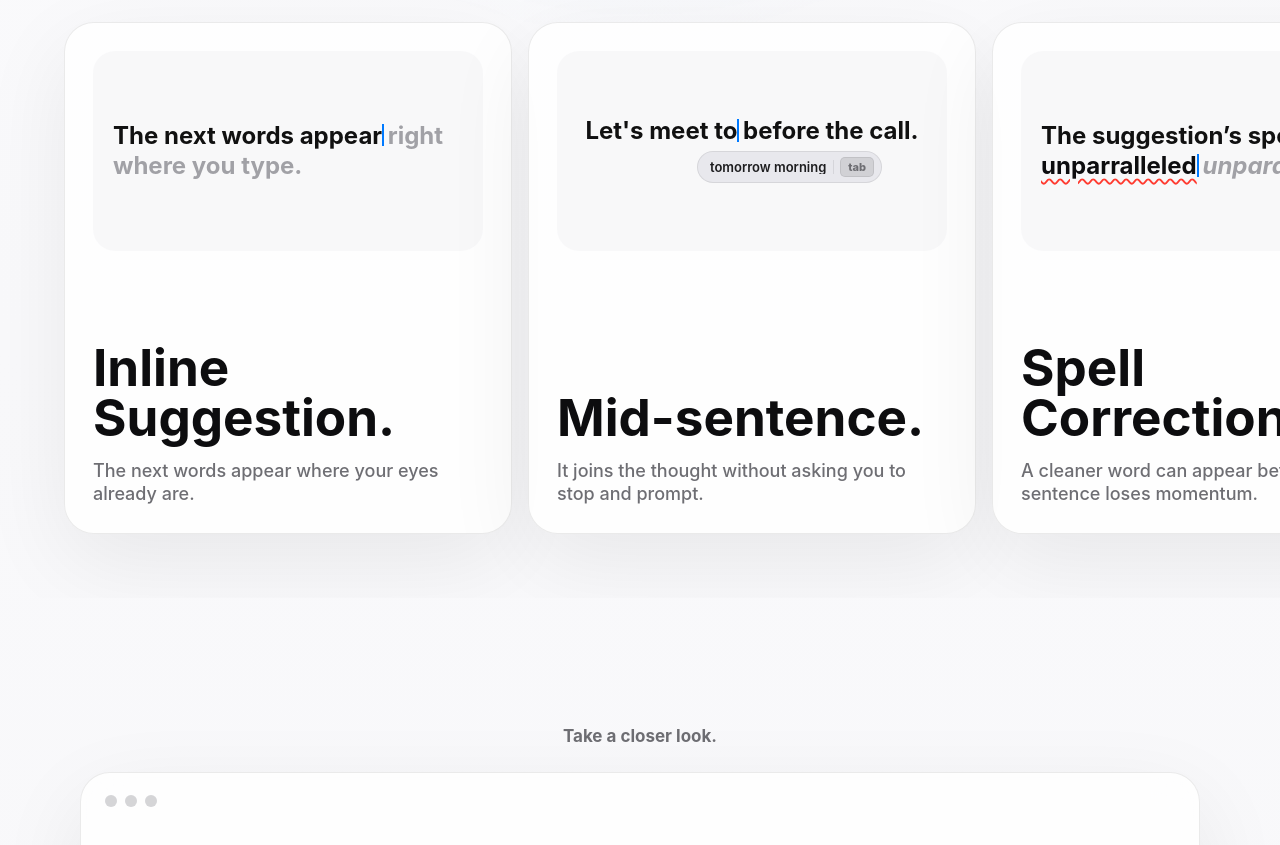
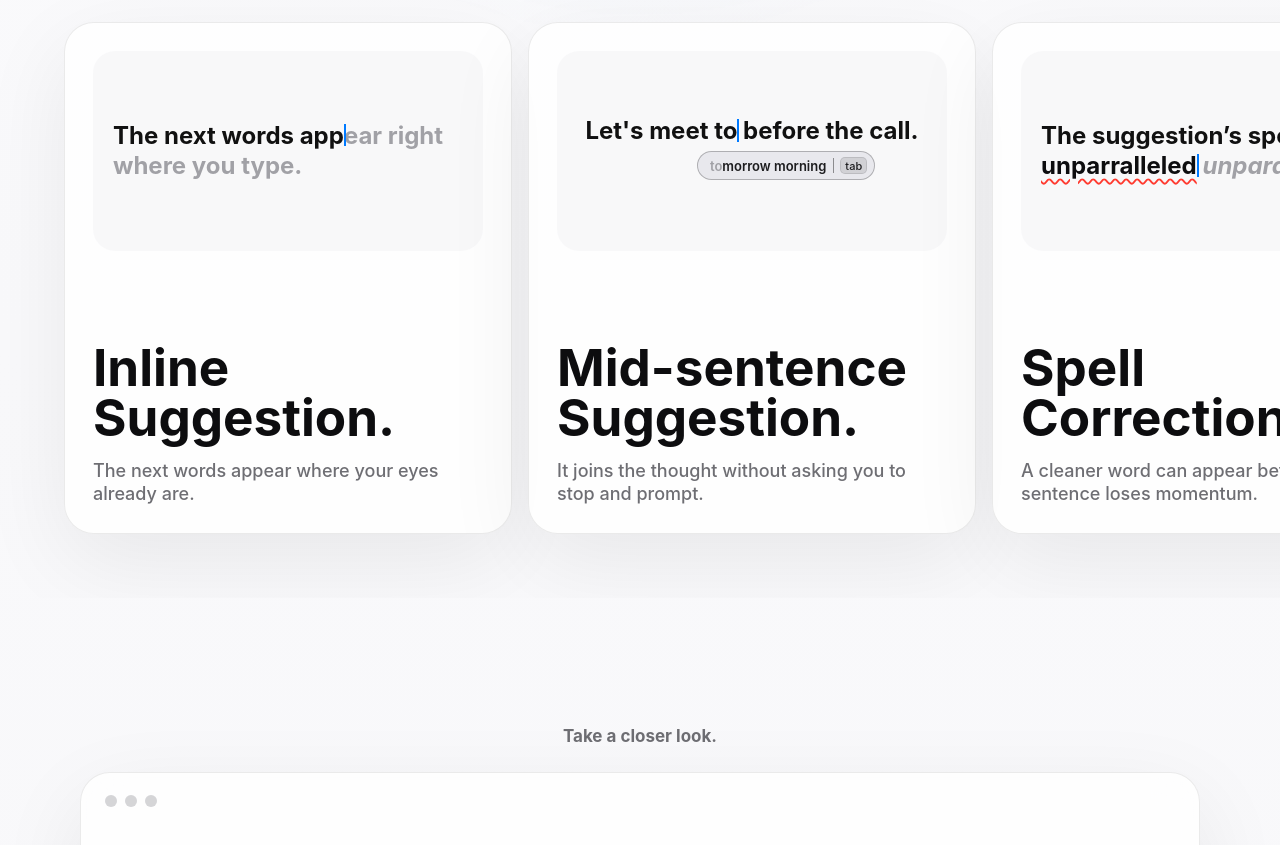
Before and after one commit to TC-X/superbinary_website, a React (Vite) app: page / in a window 1280 px wide. Shown: the part 1200-2045 px from the top of the page. Built offline with nearby package versions, Linux system fonts and the light colour scheme.

Commit message:
fix: rewording and styling

```diff
--- a/src/components/FeatureDemos.tsx
+++ b/src/components/FeatureDemos.tsx
@@ -12,7 +12,7 @@ export function InlineSuggestionDemo({ className = '' }: DemoProps) {
   return (
     <div className={className}>
       <p className={demoLineClass}>
-        <SuggestionText accepted="The next words appear" ghost=" right where you type." />
+        <SuggestionText accepted="The next words app" ghost="ear right where you type." />
       </p>
     </div>
   )
@@ -27,11 +27,14 @@ export function MidSentenceDemo({ className = '' }: DemoProps) {
         <span className="text-accepted"> before the call.</span>
       </p>
       <div
-        className="mt-1 ms-[13ch] grid w-fit grid-cols-[minmax(0,1fr)_auto] items-center gap-3.5 rounded-full border border-hairline bg-control py-[0.3125rem] pr-[0.4375rem] pl-3 text-[0.8125rem] leading-[1.1] font-[620] text-control-ink"
+        className="mt-1 ms-[13ch] grid w-fit grid-cols-[minmax(0,1fr)_auto] items-center gap-3.5 rounded-full border border-black/25 bg-control py-[0.3125rem] pr-[0.4375rem] pl-3 text-[0.8125rem] leading-[1.1] font-[620] text-control-ink"
         aria-hidden="true"
       >
-        <span className="truncate">tomorrow morning</span>
-        <span className="relative rounded-[0.3125rem] border border-hairline bg-ink/10 px-[0.4375rem] py-[0.1875rem] text-[0.6875rem] font-[760] text-muted before:absolute before:-left-2 before:top-0.5 before:bottom-0.5 before:w-[0.0625rem] before:bg-hairline">
+        <div>
+          <span className="text-ghost">to</span>
+          <span className="truncate">morrow morning</span>
+        </div>
+        <span className="relative rounded-[0.3125rem] border border-black/10 bg-ink/10 px-[0.25rem] py-[0.1rem] text-[0.6875rem] font-[500] before:absolute before:-left-2 before:top-0 before:bottom-0 before:w-[0.0625rem] before:bg-black/40">
           tab
         </span>
       </div>
@@ -60,7 +63,7 @@ export function PrivateOnMacDemo({ className = '' }: DemoProps) {
   return (
     <div className={cx('w-full', className)}>
       <p className={demoLineClass}>
-        <SuggestionText accepted="What happens on your Mac," ghost=" stays on your Mac." />
+        <SuggestionText accepted="What happens on your Mac, stay o" ghost="n your Mac." />
       </p>
     </div>
   )
--- a/src/routes/LandingPage.tsx
+++ b/src/routes/LandingPage.tsx
@@ -181,7 +181,7 @@ function Highlights() {
       demo: <InlineSuggestionDemo />,
     },
     {
-      title: 'Mid-sentence.',
+      title: 'Mid-sentence Suggestion.',
       body: 'It joins the thought without asking you to stop and prompt.',
       demo: <MidSentenceDemo />,
     },
@@ -191,8 +191,8 @@ function Highlights() {
       demo: <SpellCorrectionDemo />,
     },
     {
-      title: 'Private on Mac.',
-      body: 'Completion happens locally, without a cloud round trip.',
+      title: 'Private on Your Mac.',
+      body: 'Superbinary operates fully locally on your Mac, works offline, and requires zero cloud.',
       demo: <PrivateOnMacDemo />,
     },
   ]
@@ -270,7 +270,7 @@ function Highlights() {
               {card.demo}
             </div>
             <div>
-              <h3 className="m-0 text-[clamp(2.125rem,4vw,3.375rem)] leading-[0.98] font-[750] tracking-[0] text-ink">
+              <h3 className="m-0 text-[clamp(2.125rem,4vw,3.375rem)] leading-[0.98] font-[750] tracking-[0] text-ink text-balance">
                 {card.title}
               </h3>
               <p className="m-0 mt-4 text-[1.125rem] leading-[1.3] font-[520] text-muted">{card.body}</p>
--- a/src/styles.css
+++ b/src/styles.css
@@ -125,7 +125,8 @@
   html {
     background: var(--color-bg);
     color: var(--color-ink);
-    font-family: -apple-system, BlinkMacSystemFont, 'SF Pro Text', 'SF Pro Display', 'Helvetica Neue', Arial, sans-serif;
+    font-family:
+      -apple-system, BlinkMacSystemFont, 'SF Pro Text', 'SF Pro Display', 'Helvetica Neue', Arial, sans-serif;
     scroll-behavior: smooth;
   }
 
```
